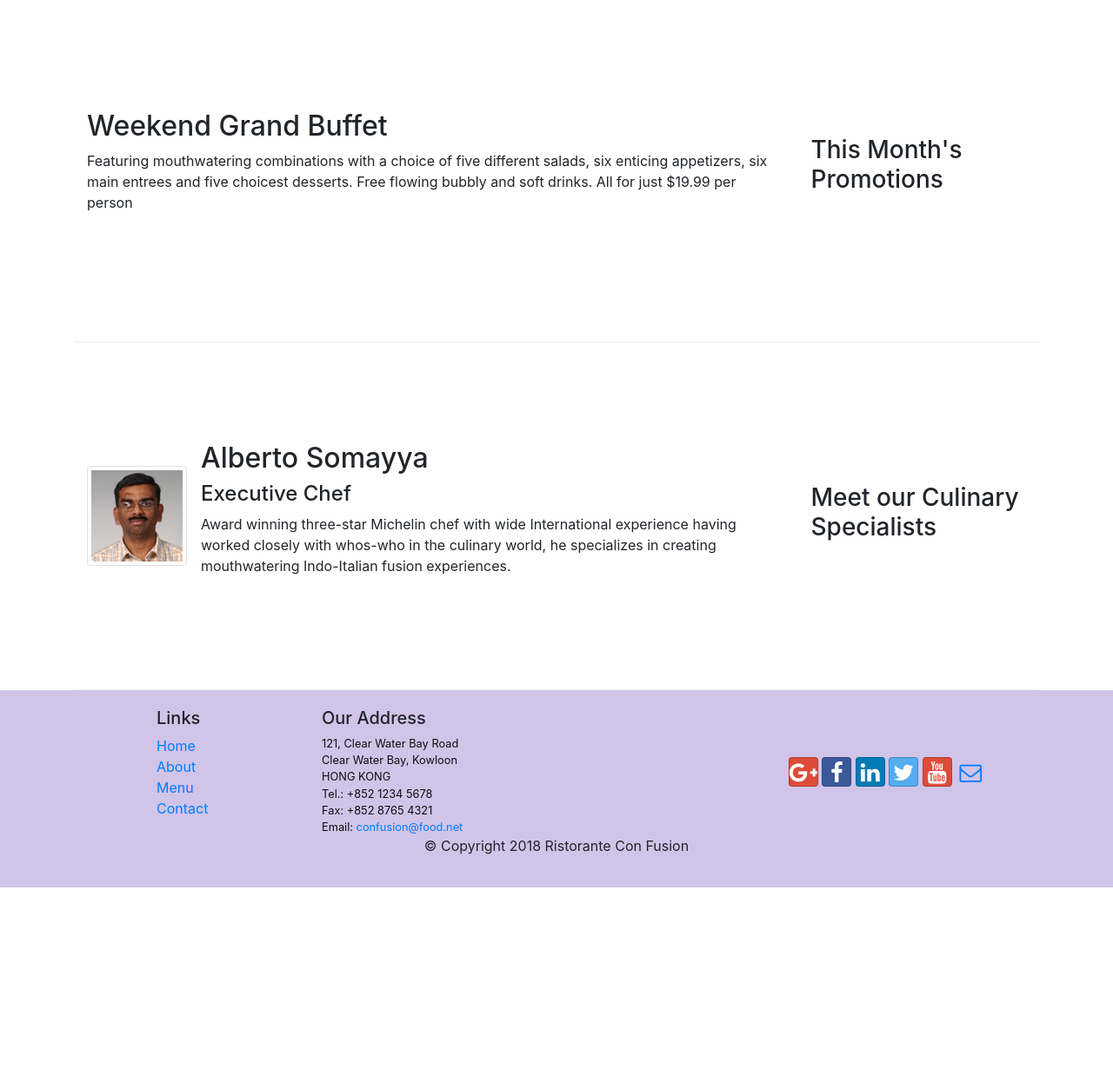
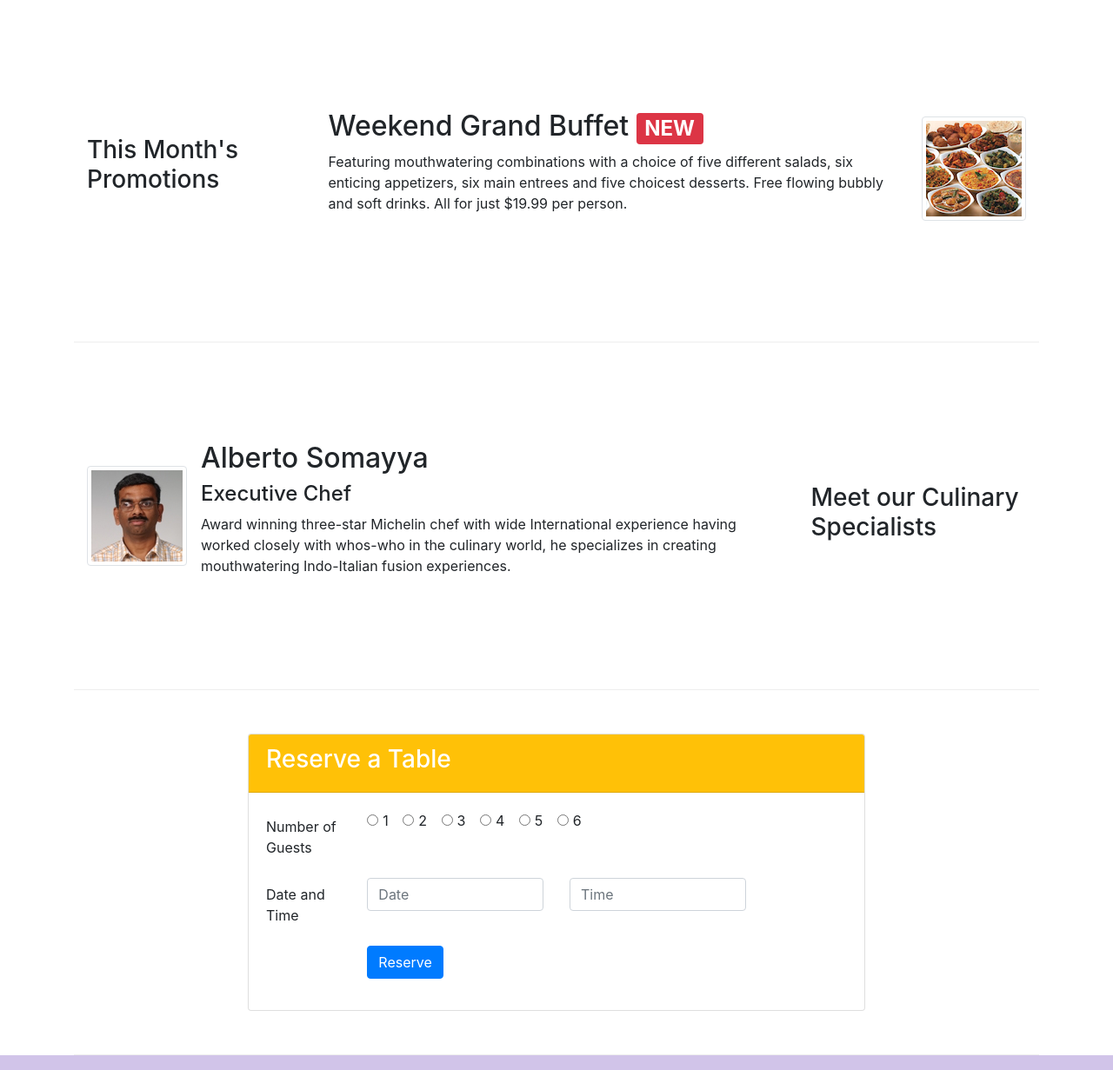
Before and after one commit to GokuPiyush/conFusion-Bootstrap, a website: page index.html in a window 1280 px wide. Shown: the part 740-1971 px from the top of the page at 87% size. Before the commit the page ends 1761 px from the top, so only its background shows below. Drawn offline with nearby package versions, Linux system fonts and the light colour scheme.

Commit message:
Assignment 2

```diff
--- a/index.html
+++ b/index.html
@@ -40,8 +40,11 @@
                     <h1>Ristorante con Fusion</h1>
                     <p>We take inspiration from the World's best cuisines, and create a unique fusion experience. Our lipsmacking creations will tickle your culinary senses!</p>
                 </div>
-                <div class="col-12 col-sm align-self-center">
+                <div class="col-12 col-sm-3 align-self-center">
                     <img src="img/logo.png" class="img-fluid">
+                </div>
+                <div class="col-12 col-sm-3 align-self-center ">
+                    <a class="btn btn-block btn-sm btn-warning" href="#reserve">Reserve Table</a>
                 </div>
             </div>
         </div>
@@ -72,12 +75,24 @@
         </div>
 
         <div class="row row-content align-items-center">
-            <div class="col-12 col-sm-4 order-sm-last col-md-3">
+            <div class="col-12 col-sm-4 col-md-3">
                 <h3>This Month's Promotions</h3>
             </div>
-            <div class="col col-sm order-sm-first col-md">
-                <h2>Weekend Grand Buffet</h2>
-                <p class="d-none d-sm-block">Featuring mouthwatering combinations with a choice of five different salads, six enticing appetizers, six main entrees and five choicest desserts. Free flowing bubbly and soft drinks. All for just $19.99 per person </p>
+            <div class="col col-sm col-md">
+                <div class="media">
+                    <div class="media-body">
+                        <h2 class="mt-0">
+                            Weekend Grand Buffet
+                            <span class="badge badge-danger">NEW</span>
+                        </h2>
+                        <p class="d-none d-sm-block">Featuring mouthwatering combinations with a choice
+                            of five different salads, six enticing appetizers, six main entrees and
+                            five choicest desserts. Free flowing bubbly and soft drinks. All
+                            for just $19.99 per person.
+                        </p>
+                    </div>
+                    <img class="d-flex ml-3 img-thumbnail align-self-center" src="img/buffet.png" alt="Buffet">
+                </div>
             </div>
         </div>
 
@@ -96,6 +111,73 @@
                             whos-who in the culinary world, he specializes in
                             creating mouthwatering Indo-Italian fusion experiences.
                         </p>
+                    </div>
+                </div>
+            </div>
+        </div>
+
+        <div class="row row-content align-items-centre justify-content-center">
+            <div class="col-12 col-sm-8">
+                <div class="card" id="reserve">
+                    <div class="card-header bg-warning text-white">
+                        <h3>Reserve a Table</h3>
+                    </div>
+                    <div class="card-body">
+                        <form>
+                            <div class="row form-group">
+                                <div class="col-md-2">
+                                    <label class="col-form-label" for="numguests">Number of Guests</label>
+                                </div>
+                                <div class="col-md-10" id="numguests">
+                                    <div class="form-check form-check-inline">
+                                        <label class="form-check-label">
+                                            <input class="form-check-input" type="radio" value="1" name="guests">1
+                                        </label>
+                                    </div>
+                                    <div class="form-check form-check-inline">
+                                        <label class="form-check-label">
+                                            <input class="form-check-input" type="radio" value="2" name="guests">2
+                                        </label>
+                                    </div>
+                                    <div class="form-check form-check-inline">
+                                        <label class="form-check-label">
+                                            <input class="form-check-input" type="radio" value="3" name="guests">3
+                                        </label>
+                                    </div>
+                                    <div class="form-check form-check-inline">
+                                        <label class="form-check-label">
+                                            <input class="form-check-input" type="radio" value="4" name="guests">4
+                                        </label>
+                                    </div>
+                                    <div class="form-check form-check-inline">
+                                        <label class="form-check-label">
+                                            <input class="form-check-input" type="radio" value="5" name="guests">5
+                                        </label>
+                                    </div>
+                                    <div class="form-check form-check-inline">
+                                        <label class="form-check-label">
+                                            <input class="form-check-input" type="radio" value="6" name="guests">6
+                                        </label>
+                                    </div>
+                                </div>
+                            </div>
+                            <div class="row form-group">
+                                <div class="col-md-2">
+                                    <label class="col-form-label" for="date time">Date and Time</label>
+                                </div>
+                                <div class="col-md-4">
+                                    <input class="form-control" id="date" type="text" name="date" placeholder="Date">
+                                </div>
+                                <div class="col-md-4">
+                                    <input class="form-control" id="time" type="text" name="time" placeholder="Time">
+                                </div>
+                            </div>
+                            <div class="row form-group">
+                                <div class="offset-md-2 col-md-10">
+                                    <button class=" btn btn-primary" type="submit">Reserve</button>
+                                </div>
+                            </div>
+                        </form>
                     </div>
                 </div>
             </div>
```
